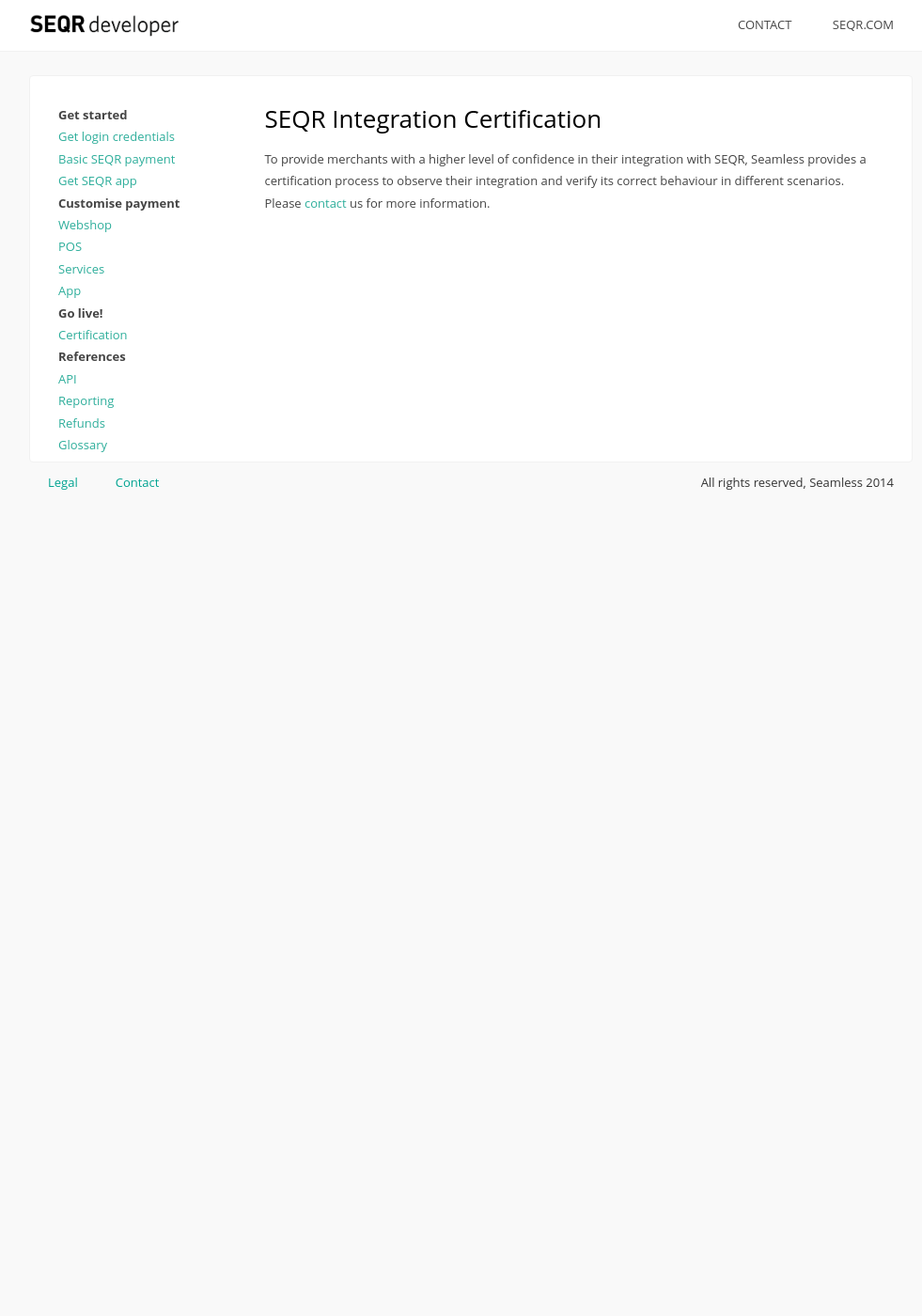
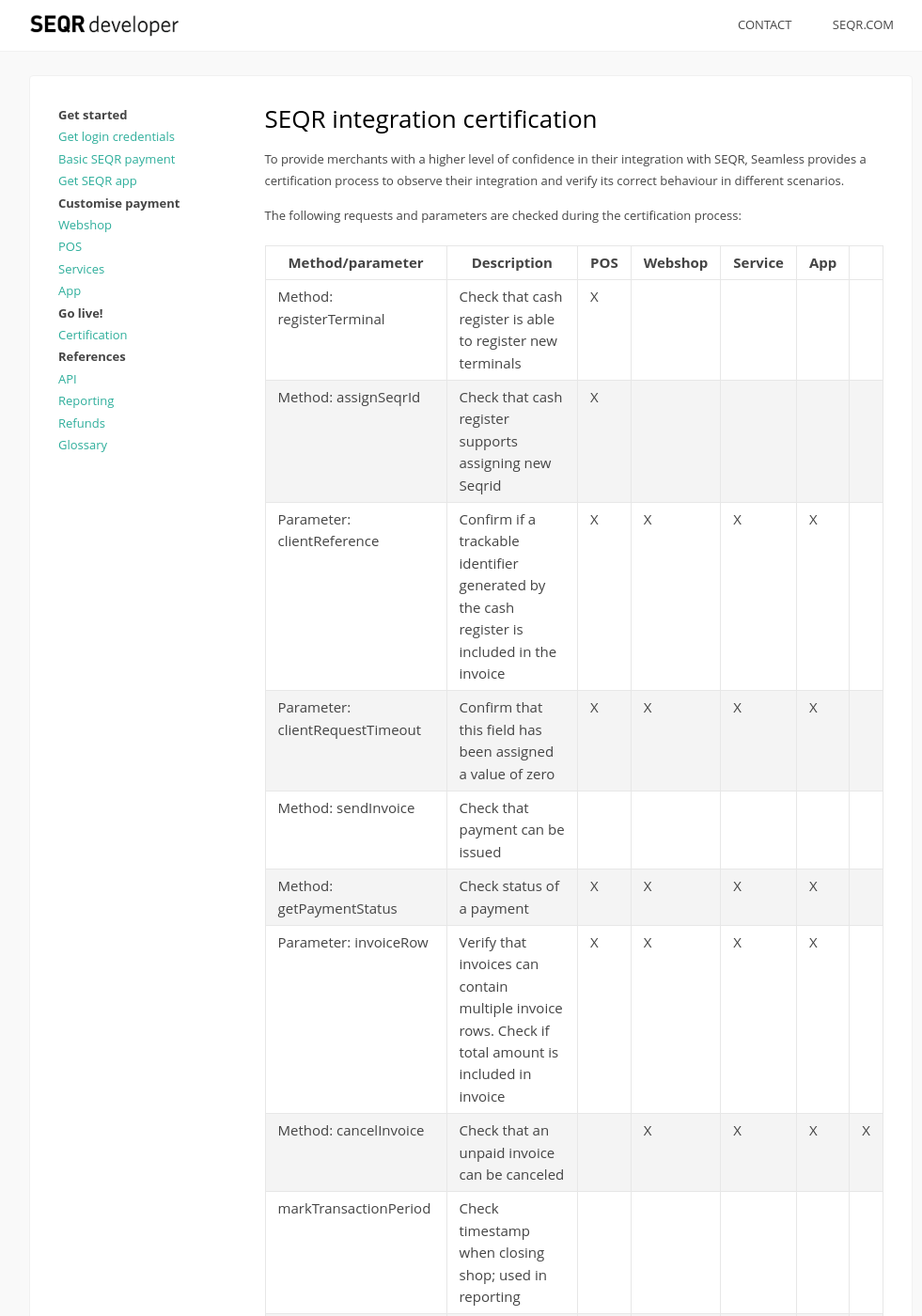
Before and after one commit to SeamlessDistribution/SeamlessDistribution.github.io, a Jekyll site: the page built from merchant/reference/certification.md, in a window 1280 px wide and 1400 px high. Shown: the whole window at 94% size, without its empty margins (139-1120 px from the left). Built offline with Jekyll 4.4.1, drawn with Linux system fonts in a browser that asks for light colours; some of the changed text lies outside the part shown.

Commit message:
Updated Certification

```diff
--- a/merchant/reference/certification.md
+++ b/merchant/reference/certification.md
@@ -4,9 +4,28 @@
 description: SEQR Integration Certification
 ---
 
-# SEQR Integration Certification
+# SEQR integration certification
 
 To provide merchants with a higher level of confidence in their integration with
 SEQR, Seamless provides a certification process to observe their integration
-and verify its correct behaviour in different scenarios. Please [contact](/contact) us for
-more information.
+and verify its correct behaviour in different scenarios.
+
+The following requests and parameters are checked during the certification process:
+
+|--- | --- | --- | --- | --- | --- |
+|  Method/parameter | Description | POS |Webshop | Service | App |
+|--- | --- |
+| Method: registerTerminal | Check that cash register is able to register new terminals | X |  |  |  |
+| Method: assignSeqrId | Check that cash register supports assigning new Seqrid  | X |  |  |  |
+| Parameter: clientReference | Confirm if a trackable identifier generated by the cash register is included in the invoice | X | X | X | X |
+| Parameter: clientRequestTimeout | Confirm that this field has been assigned a value of zero | X | X | X | X |
+| Method: sendInvoice | Check that payment can be issued |
+| Method: getPaymentStatus | Check status of a payment | X | X | X | X |
+| Parameter: invoiceRow | Verify that invoices can contain multiple invoice rows. Check if total amount is included in invoice | X | X | X | X |
+| Method: cancelInvoice | Check that an unpaid invoice can be canceled | | X | X | X | X |
+| markTransactionPeriod | Check timestamp when closing shop; used in reporting |
+| Method: unregisterTerminal | Check that cash register is able to unregister terminals | X |  |  |  |
+| --- | --- | --- | --- | --- | --- |
+
+
+Please [contact](/contact) us for more information.
```
